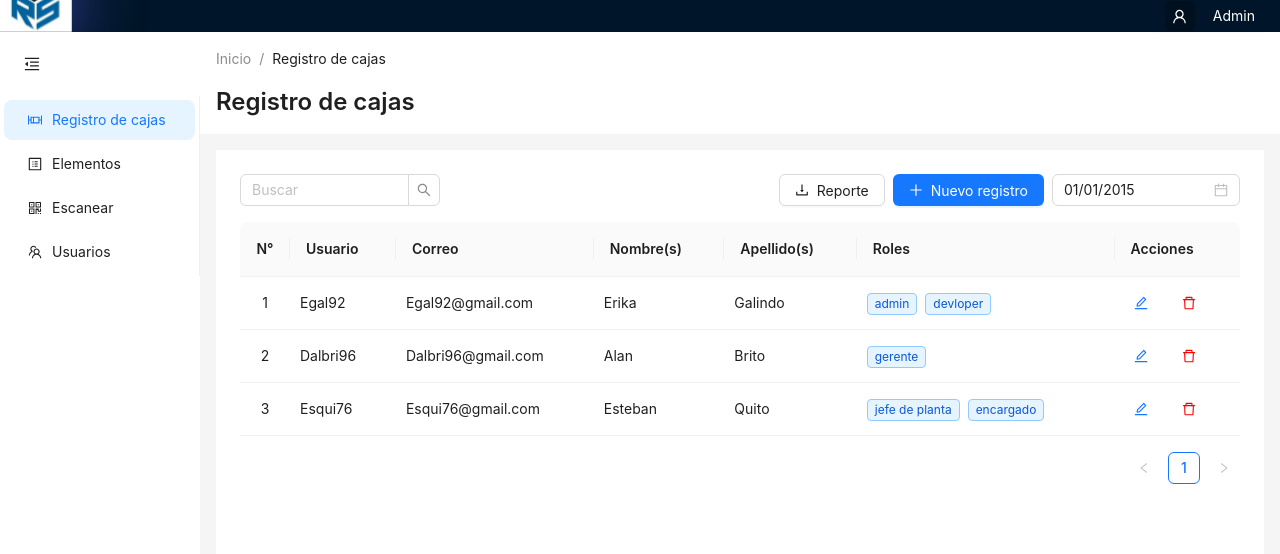
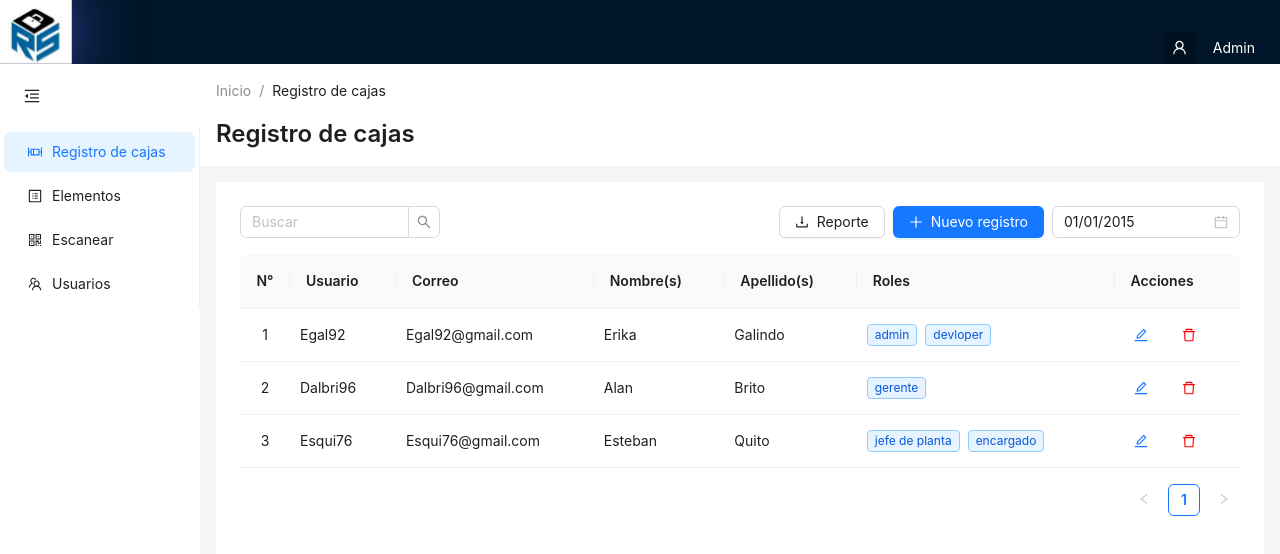
Before and after one commit to mauroSoliz98/RDSQRSYSTEM-FRONT, a React (Vite) app: page /home/usuarios in a window 1280 px wide. Shown: the top 554 px of the page. Built offline with nearby package versions, Linux system fonts and the light colour scheme.

Commit message:
Header arreglado y ya se pueden entrar a los ojitos

```diff
--- a/src/Auth/formularioAnt.jsx
+++ b/src/Auth/formularioAnt.jsx
@@ -3,6 +3,7 @@ import {Button,Form,Input, Typography, message} from 'antd'
 import imagenLogo from '../assets/Logo_company.jpeg'
 import './FormularioAnt.css'
 import {useNavigate} from 'react-router-dom'
+import App from '../App'
 
 export function FormularioAnt() {
   const [nombre,setNombre] = useState("")
@@ -15,7 +16,7 @@ export function FormularioAnt() {
       setPassword(e.target.value)
   }
   const login = ()=>{
-    if (nombre === 'admin@dev.com' && password === '123') {
+    if (nombre.length > 0 && password === '123') {
       message.success('Login successful!');
       navigate('/home');
     } else {
--- a/src/Home.css
+++ b/src/Home.css
@@ -37,6 +37,7 @@
   align-items: center;
   grid-template-columns: auto 1fr;
   padding-right: 10px;
+  margin-top: 63px;
 }
 .UserContainer{
   height: fit-content;
--- a/src/Pages/Elementos/FormItems.jsx
+++ b/src/Pages/Elementos/FormItems.jsx
@@ -30,7 +30,7 @@ export function FormItems({CancelButton}) {
                 <Input.TextArea showCount maxLength={100}/>
             </Form.Item>
           <Form.Item name="Categoria" label="Categoria" rules={[{required: true}]}>
-            <Select defaultValue="Smartphones" options={options} />
+            <Select defaultValue="inserte una categoria" options={options} />
           </Form.Item>
             <Space>
                 <SubmitButton form = {form} />
--- a/src/Pages/Registro_cajas/FormBoxes.jsx
+++ b/src/Pages/Registro_cajas/FormBoxes.jsx
@@ -17,10 +17,10 @@ export function FormBoxes() {
     <div>
         <Form layout='vertical' autoComplete='off'>
           <Form.Item name="Codigo" label="Codigo" rules={[{required: true}]}>
-            <Input placeholder="default size"  prefix={<LockOutlined />}/>
+            <Input placeholder="inserte contraseña"  prefix={<LockOutlined />}/>
           </Form.Item>
           <Form.Item name="NombreCaja" label="Nombre Caja" rules={[{required: true}]}>
-            <Input placeholder="default size" />
+            <Input placeholder="inserte nombre de caja" />
           </Form.Item>
           <Form.Item name="Ubicacion" label="Ubicación" rules={[{required: true}]}>
             <Select defaultValue="Zhejiang" options={options} />
--- a/src/Pages/Usuarios/FormUsers.jsx
+++ b/src/Pages/Usuarios/FormUsers.jsx
@@ -1,30 +1,44 @@
 import React, {useState, useEffect} from 'react'
 import {Input, Form, Checkbox, Row, Col, Button, Space} from 'antd'
 
-export function FormUsers({CancelButton}) {
+export function FormUsers({CancelButton, onOk}) {
     const [form] = Form.useForm();
 
   return (
     <div>
         <Form layout='vertical' autoComplete='off'form={form}>
+            <Row gutter={16}>
+                <Col>
             <Form.Item name="Correo" label="Correo" rules={[{required: true,type:'email', message:'Enter your email please'}]}>
-                <Input placeholder="default size" />
+                <Input placeholder="user@email.com" />
             </Form.Item>
+            </Col>
+            <Col>
             <Form.Item name="NombreUsuario" label="Nombre Usuario" rules={[{required: true}]}>
-                <Input placeholder="default size" />
+                <Input placeholder="nombre de usuario" />
             </Form.Item>
+            </Col>
+            <Col>
             <Form.Item name="Nombres" label="Nombre(s)" rules={[{required: true}]}>
-                <Input placeholder="default size"/>
+                <Input placeholder="nombre"/>
             </Form.Item>
+            </Col>
+            <Col>
             <Form.Item name="Apellidos" label="Apellido(s)" rules={[{required: true}]}>
-                <Input placeholder="default size" />
+                <Input placeholder="apellido" />
             </Form.Item>
+            </Col>
+            <Col>
             <Form.Item name="Telefono" label="Numero de Telefono (opcional)" rules={[{required: false}]}>
                 <Input placeholder="(+123) xxx-xxx-xx" />
             </Form.Item>
+            </Col>
+            </Row>
+            <Col>
             <Form.Item name="Contraseña" label="Contraseña" rules={[{required:true, message:'Please enter some password'}]}>
-                <Input.Password placeholder="Enter your password" />
+                <Input.Password placeholder="inserte contraseña" />
             </Form.Item>
+            </Col>
             <Form.Item name="Roles" label="Roles" rules={[{required:true}]}>
                 <Checkbox.Group>
                     <Row>
@@ -92,7 +106,7 @@ export function FormUsers({CancelButton}) {
                 </Checkbox.Group>
             </Form.Item>
             <Space>
-                <SubmitButton form = {form} />
+                <SubmitButton form = {form} onOk={onOk} />
                 <Button onClick={CancelButton}>Cancel</Button>
             </Space>
         </Form>
@@ -100,7 +114,7 @@ export function FormUsers({CancelButton}) {
   )
 }
 
-function SubmitButton({form}){
+function SubmitButton({form, onOk}){
     const [submittable, setSubmittable] = useState(false)
     const values = Form.useWatch([], form)
     useEffect(() => {
@@ -117,7 +131,7 @@ function SubmitButton({form}){
     }, [values])
 
     return(
-      <Button type='primary' htmlType='submmit' disabled={!submittable}>
+      <Button onClick={onOk} type='primary' htmlType='submmit' disabled={!submittable}>
         Guardar
       </Button>
     )
--- a/src/Pages/Usuarios/index.jsx
+++ b/src/Pages/Usuarios/index.jsx
@@ -143,7 +143,7 @@ export function Usuarios() {
         />
       </div>
 
-        <Modal title={modalTitle} open={isModalOpen} onOk={handleOk} onCancel={handleCancel}>
+        <Modal  onOk={handleOk} width={1000} title={modalTitle} open={isModalOpen} footer={null} onCancel={handleCancel}>
         <FormUsers CancelButton={handleCancel}/>
       </Modal>
     </div>
--- a/src/components/AppFooter/index.jsx
+++ b/src/components/AppFooter/index.jsx
@@ -14,22 +14,22 @@ const { Sider } = Layout;
 
 const menuItems = [
   {
-    key: '/registro_cajas',
+    key: '/home',
     label: 'Registro de cajas',
     icon: <BoxPlotOutlined />,
   },
   {
-    key: '/elementos',
+    key: '/home/elementos',
     label: 'Elementos',
     icon: <ProfileOutlined />,
   },
   {
-    key: '/escanear',
+    key: '/home/escanear',
     label: 'Escanear',
     icon: <QrcodeOutlined />,
   },
   {
-    key: '/usuarios',
+    key: '/home/usuarios',
     label: 'Usuarios',
     icon: <TeamOutlined />,
   },
--- a/src/index.css
+++ b/src/index.css
@@ -1,69 +1,3 @@
-:root {
-  font-family: Inter, system-ui, Avenir, Helvetica, Arial, sans-serif;
-  line-height: 1.5;
-  font-weight: 400;
-
-  color-scheme: light dark;
-  color: rgba(255, 255, 255, 0.87);
-  background-color: #242424;
-
-  font-synthesis: none;
-  text-rendering: optimizeLegibility;
-  -webkit-font-smoothing: antialiased;
-  -moz-osx-font-smoothing: grayscale;
-  -webkit-text-size-adjust: 100%;
-}
-
-a {
-  font-weight: 500;
-  color: #646cff;
-  text-decoration: inherit;
-}
-a:hover {
-  color: #535bf2;
-}
-
 body {
   margin: 0;
-  display: flex;
-  place-items: center;
-  min-width: 320px;
-  min-height: 100vh;
 }
-
-h1 {
-  font-size: 3.2em;
-  line-height: 1.1;
-}
-
-button {
-  border-radius: 8px;
-  border: 1px solid transparent;
-  padding: 0.6em 1.2em;
-  font-size: 1em;
-  font-weight: 500;
-  font-family: inherit;
-  background-color: #1a1a1a;
-  cursor: pointer;
-  transition: border-color 0.25s;
-}
-button:hover {
-  border-color: #646cff;
-}
-button:focus,
-button:focus-visible {
-  outline: 4px auto -webkit-focus-ring-color;
-}
-
-@media (prefers-color-scheme: light) {
-  :root {
-    color: #213547;
-    background-color: #ffffff;
-  }
-  a:hover {
-    color: #747bff;
-  }
-  button {
-    background-color: #f9f9f9;
-  }
-}
```
